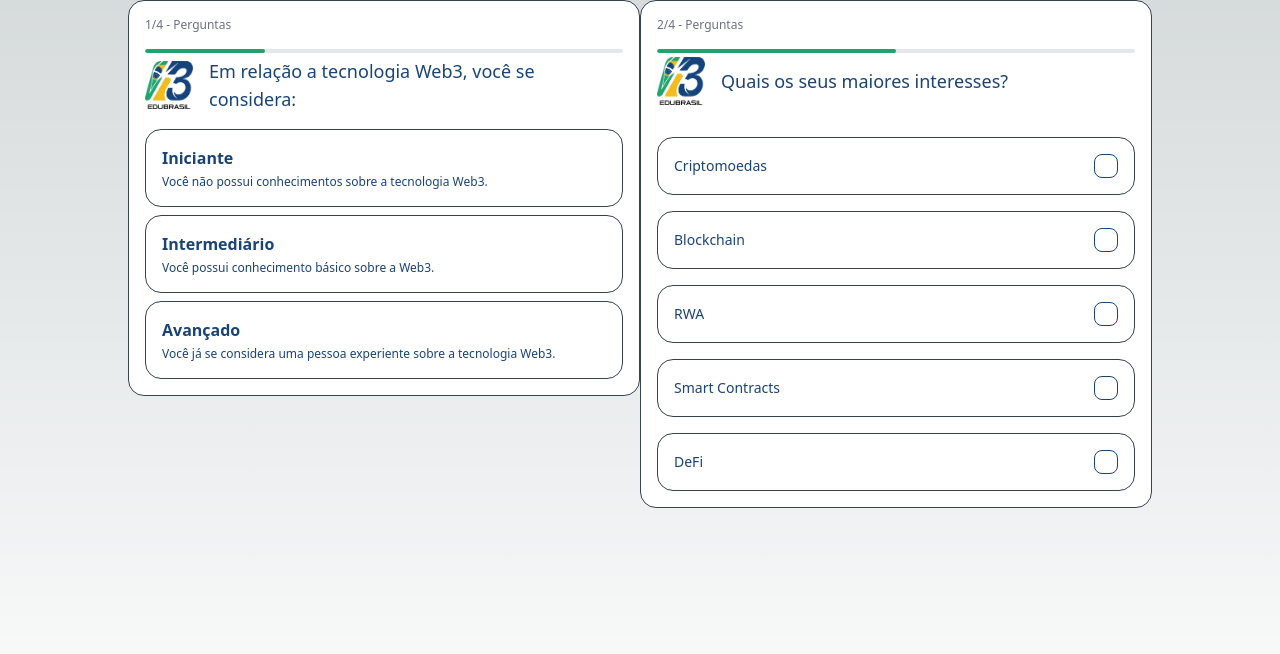
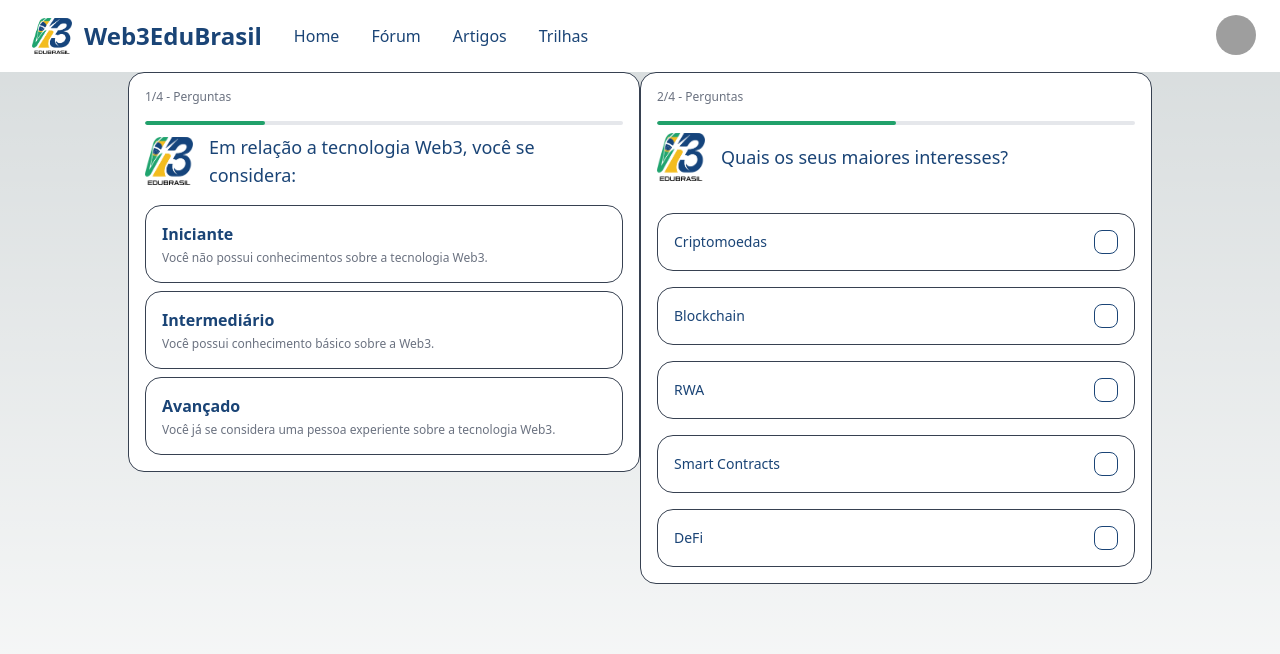
Before and after one commit to armbr/learnweb3-app, a Next.js app in the folder web3edu-app/: page /teste in a window 1280 px wide. Shown: the top 654 px of the page. Built offline with nearby package versions, Linux system fonts and the light colour scheme; grey boxes are pictures that could not be loaded.

Commit message:
user card

```diff
--- a/web3edu-app/src/components/KYC/KnowYourCostumer.tsx
+++ b/web3edu-app/src/components/KYC/KnowYourCostumer.tsx
@@ -3,6 +3,7 @@ import Kyc2 from "./Kyc2";
 
 function KnowLedge() {
   return (
+
     <div className="flex items-center justify-center min-h-screen ">
       <Kyc1 />
 
--- a/web3edu-app/src/components/KYC/Kyc1.tsx
+++ b/web3edu-app/src/components/KYC/Kyc1.tsx
@@ -16,7 +16,7 @@ export default function Kyc1() {
             </div>
           </div>
         </div>
-        <div className="flex items-center gap-4">
+        <div className="flex items-center gap-4 mt-2">
           <Image alt="ss" src={web3EduLogo} className="size-12  " />
 
           <div>
@@ -36,7 +36,7 @@ export default function Kyc1() {
             >
               <strong className="font-bold text-secondary">Iniciante</strong>
 
-              <p className="mt-1 text-xs font-medium text-neutral">
+              <p className="mt-1 text-xs font-medium text-gray-500">
                 Você não possui conhecimentos sobre a tecnologia Web3.
               </p>
             </a>
@@ -51,7 +51,7 @@ export default function Kyc1() {
                 Intermediário
               </strong>
 
-              <p className="mt-1 text-xs font-medium text-neutral">
+              <p className="mt-1 text-xs font-medium text-gray-500">
                 Você possui conhecimento básico sobre a Web3.
               </p>
             </a>
@@ -64,7 +64,7 @@ export default function Kyc1() {
             >
               <strong className="font-bold text-secondary ">Avançado</strong>
 
-              <p className="mt-1 text-xs font-medium text-neutral">
+              <p className="mt-1 text-xs font-medium text-gray-500">
                 Você já se considera uma pessoa experiente sobre a tecnologia
                 Web3.
               </p>
--- a/web3edu-app/src/components/KYC/Kyc2.tsx
+++ b/web3edu-app/src/components/KYC/Kyc2.tsx
@@ -16,7 +16,7 @@ export default function Kyc2() {
             </div>
           </div>
         </div>
-        <div className="flex items-center gap-4">
+        <div className="flex items-center gap-4 mt-2">
           <Image alt="ss" src={web3EduLogo} className="size-12  " />
 
           <div>
--- a/web3edu-app/src/components/NavBar/NavBar.tsx
+++ b/web3edu-app/src/components/NavBar/NavBar.tsx
@@ -70,7 +70,7 @@ export default function NavBar() {
           <div className="w-10 rounded-full ">
             <img
               alt="Tailwind CSS Navbar component"
-              src="https://img.daisyui.com/images/stock/photo-1534528741775-53994a69daeb.webp"
+              src="https://encrypted-tbn0.gstatic.com/images?q=tbn:ANd9GcRVqpHJ_4FPld30j0LE15ImlXgD65AjQ16RuA&s"
             />
           </div>
         </div>
--- /dev/null
+++ b/web3edu-app/src/components/homePage/UserCard.tsx
@@ -0,0 +1,19 @@
+export default function UserCard() {
+  return (
+    <div className="h-screen w-full bg-white flex items-center justify-center">
+      <div className="card card-side bg-base-100 shadow-xl w-2/6 h-1/4">
+        <figure className="w-2/6 h-full">
+          <img
+            src="https://encrypted-tbn0.gstatic.com/images?q=tbn:ANd9GcRVqpHJ_4FPld30j0LE15ImlXgD65AjQ16RuA&s"
+            alt="Movie"
+            className="h-full"
+          />
+        </figure>
+        <div className="card-body text-black">
+          <h2 className="card-title">Martin Burger King</h2>
+          <p>São Paulo, Brasil</p>
+        </div>
+      </div>
+    </div>
+  );
+}
--- a/web3edu-app/src/pages/_app.tsx
+++ b/web3edu-app/src/pages/_app.tsx
@@ -5,6 +5,7 @@ import type { AppProps } from "next/app";
 export default function App({ Component, pageProps }: AppProps) {
   return (
     <>
+      <NavBar />
       <Component {...pageProps} />
     </>
   );
--- /dev/null
+++ b/web3edu-app/src/pages/homePage.tsx
@@ -0,0 +1,5 @@
+import UserCard from "@/components/homePage/UserCard";
+
+export default function homePage() {
+  return <UserCard />;
+}
--- a/web3edu-app/src/pages/index.tsx
+++ b/web3edu-app/src/pages/index.tsx
@@ -6,10 +6,6 @@ import Footer from "../components/landingPage/footer";
 export default function Home() {
   return (
     <div className="flex flex-col min-h-screen">
-      <Head>
-        <title>Web3EduBrasil - Transforme  em</title>
-      </Head>
-
       <Header />
       <main className="flex-grow bg-gray-100">
         <MainContent />
--- a/web3edu-app/tailwind.config.ts
+++ b/web3edu-app/tailwind.config.ts
@@ -29,6 +29,7 @@ const config: Config = {
           success: "#21a16b",
           warning: "#f0bb20",
           error: "#ff0000",
+          "pal-grey": "#9A9A9A",
         },
       },
       "forest",
```
